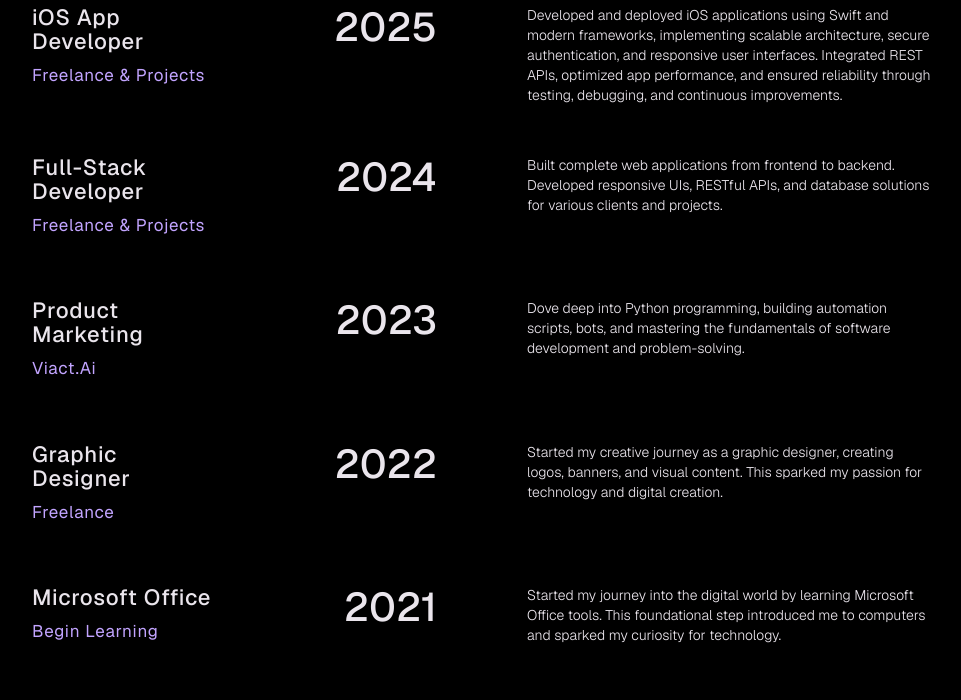
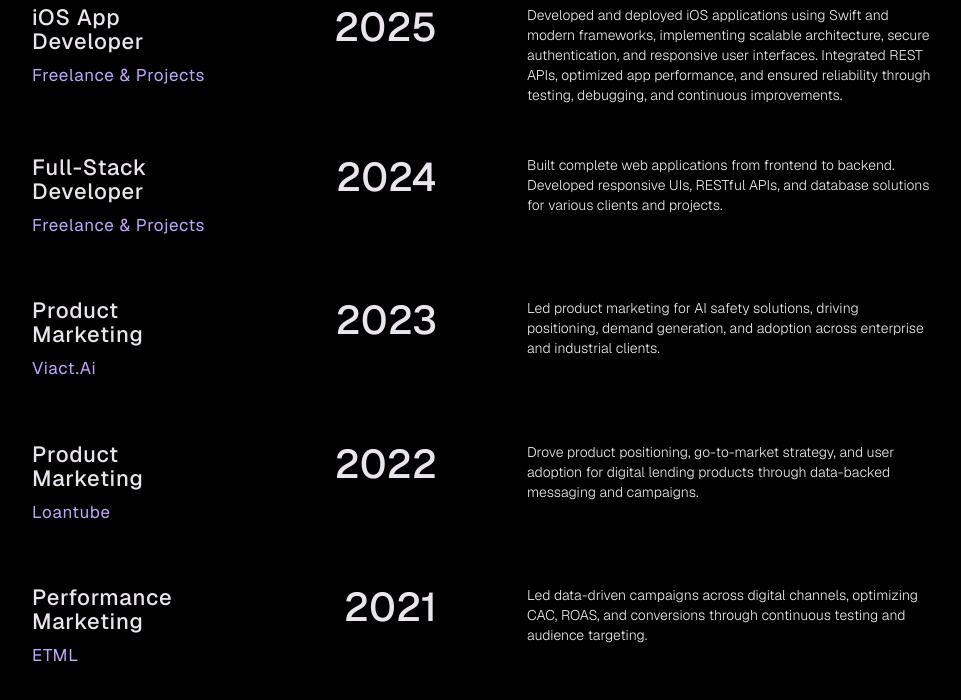
Before and after one commit to arcxx1995/myportfolio, a React (Vite) app: page / in a window 1280 px wide. Shown: the part 2899-3599 px from the top of the page, without its empty margins (158-1119 px from the left). Built offline with nearby package versions, Linux system fonts and the light colour scheme; no server answers.

Commit message:
Update experience details in config

```diff
--- a/src/config.ts
+++ b/src/config.ts
@@ -91,7 +91,7 @@ export const config = {
             company: "viact.ai",
             period: "2023",
             location: "India",
-            description: "Dove deep into Python programming, building automation scripts, bots, and mastering the fundamentals of software development and problem-solving.",
+            description: "Led product marketing for AI safety solutions, driving positioning, demand generation, and adoption across enterprise and industrial clients.",
             responsibilities: [
                 "Defined product positioning and messaging for AI solutions",
                 "Conducted market research and competitor analysis",
@@ -101,30 +101,30 @@ export const config = {
             technologies: ["N8n", "Make", "Zapier", "Clay", "Problem Solving"]
         },
         {
-            position: "Graphic Designer",
-            company: "Freelance",
+            position: "Product Marketing",
+            company: "Loantube",
             period: "2022",
             location: "India",
-            description: "Started my creative journey as a graphic designer, creating logos, banners, and visual content. This sparked my passion for technology and digital creation.",
+            description: "Drove product positioning, go-to-market strategy, and user adoption for digital lending products through data-backed messaging and campaigns.",
             responsibilities: [
-                "Designing logos and brand identity materials",
-                "Creating social media graphics and banners",
-                "Working with clients on creative projects",
-                "Learning design principles and visual aesthetics"
+                "Defined value propositions and messaging for loan products across segments",
+                "Planned and executed go-to-market launches for new features",
+                "Conducted user and competitor research to refine positioning",
+                "Partnered with product and sales teams to improve adoption and retention"
             ],
             technologies: ["Photoshop", "Illustrator", "Canva", "Figma", "Visual Design"]
         },
         {
-            position: "Microsoft Office",
-            company: "Begin Learning",
+            position: "Performance Marketing",
+            company: "ETML",
             period: "2021",
-            location: "Bangladesh",
-            description: "Started my journey into the digital world by learning Microsoft Office tools. This foundational step introduced me to computers and sparked my curiosity for technology.",
+            location: "India",
+            description: "Led data-driven campaigns across digital channels, optimizing CAC, ROAS, and conversions through continuous testing and audience targeting.",
             responsibilities: [
-                "Learning Microsoft Word, Excel, and PowerPoint",
-                "Creating documents and presentations",
-                "Understanding basic computer operations",
-                "Building foundational digital skills"
+                "Managed paid campaigns on Meta and Google Ads with performance-focused optimization",
+                "Conducted A/B testing on creatives, copies, and landing pages",
+                "Analyzed funnel metrics to improve conversion rates and reduce acquisition costs",
+                "Collaborated with design and content teams to scale high-performing creatives"
             ],
             technologies: ["MS Word", "MS Excel", "MS PowerPoint", "Computer Basics"]
         }
```
